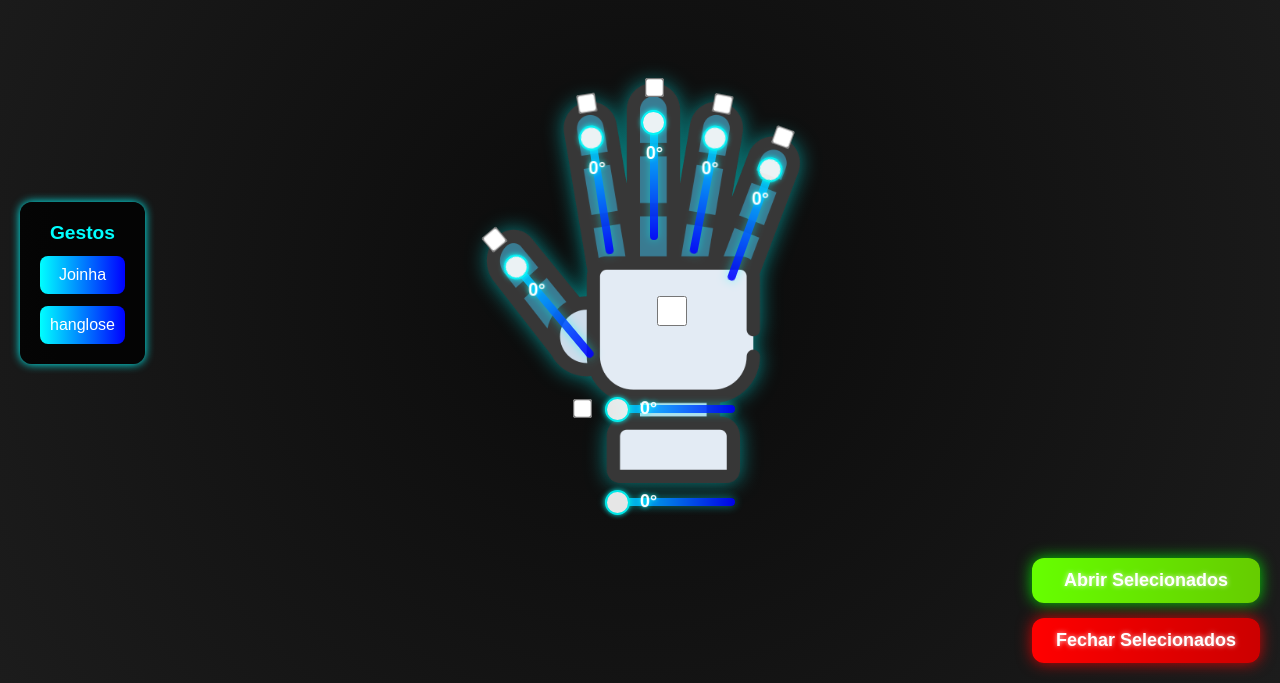
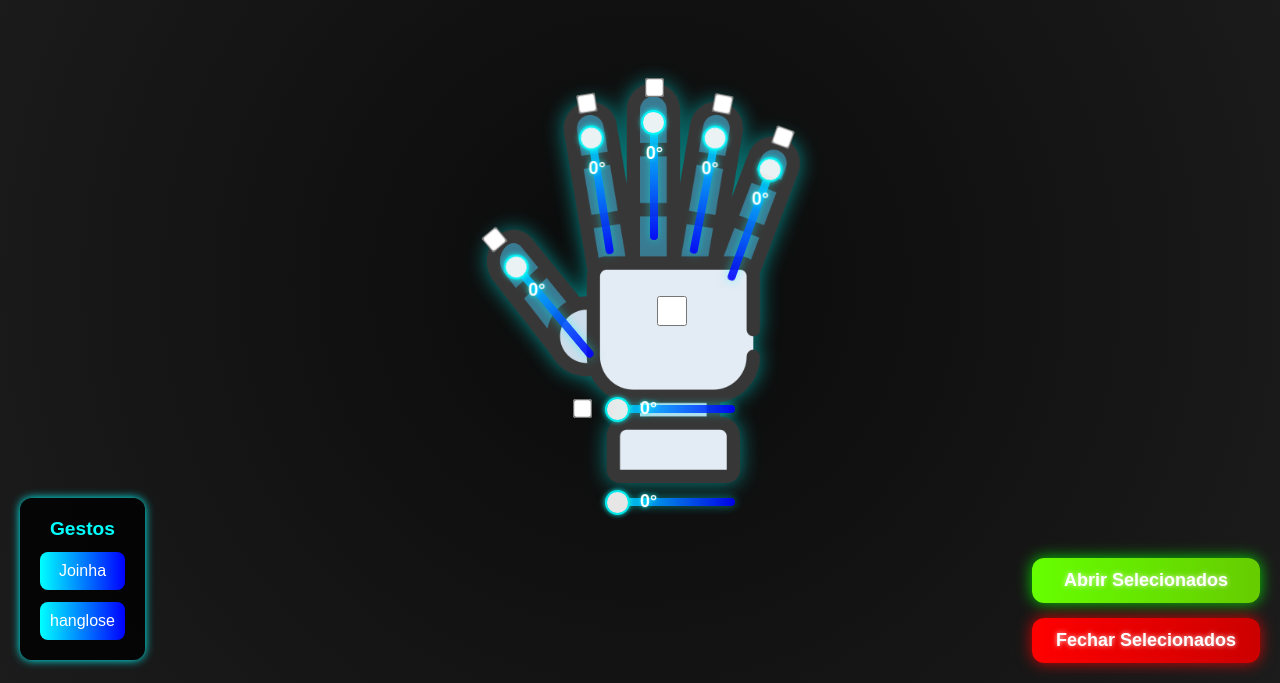
Before and after one commit to Grupo-de-Pesquisa-em-Algoritmos/controle-braco, a plain HTML site: page static/index.html in a window 1280 px wide. Shown: the part 117-800 px from the top of the page. Drawn offline with Linux system fonts and the light colour scheme; no server answers.

Commit message:
gestos pra baixo

```diff
--- a/static/index.html
+++ b/static/index.html
@@ -280,7 +280,7 @@
 
 .gesture-menu {
     position: fixed;
-    top: 50%;
+    top: 87%;
     left: 20px;
     transform: translateY(-50%);
     background-color: rgba(0, 0, 0, 0.8);
```
